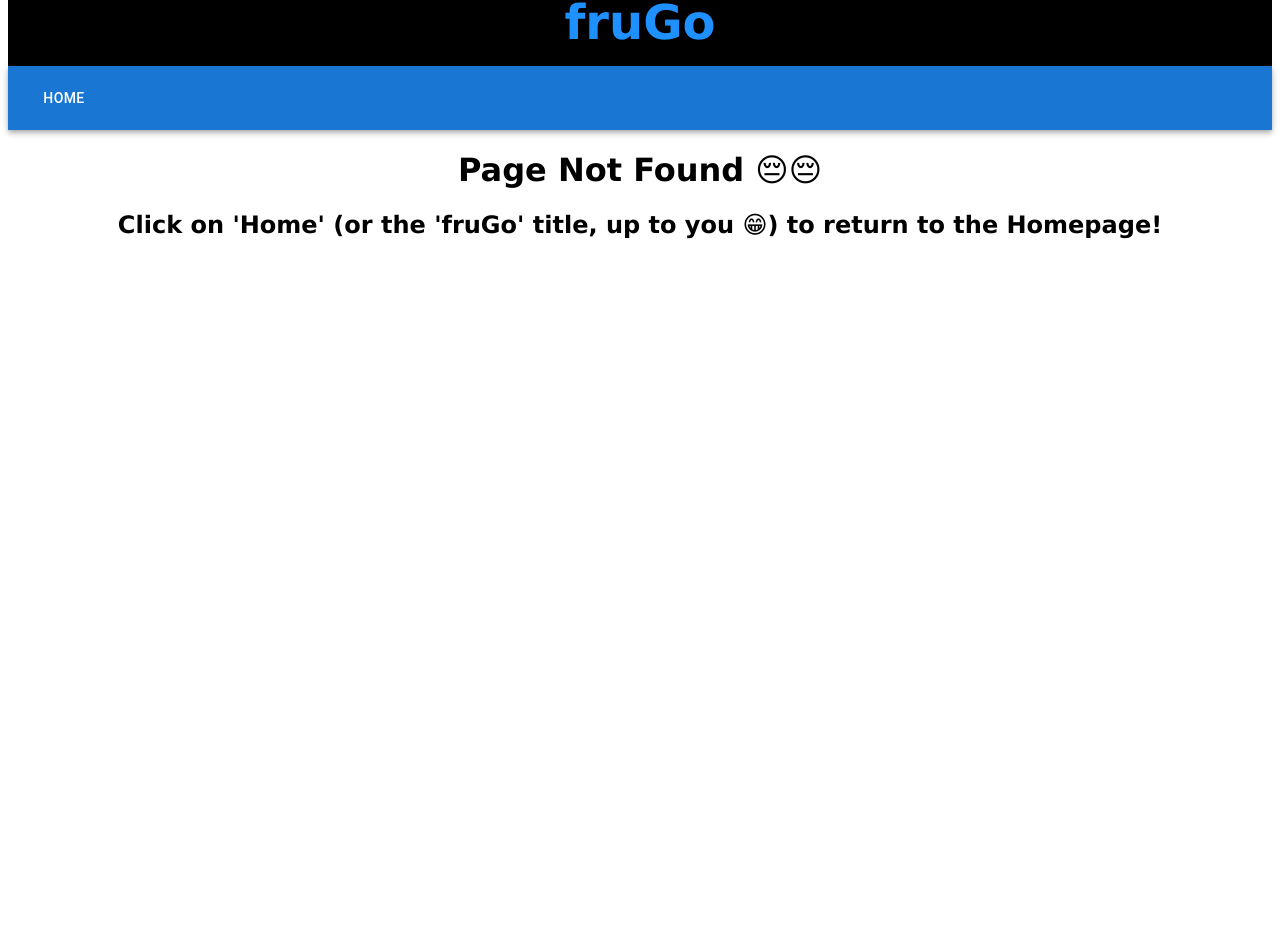
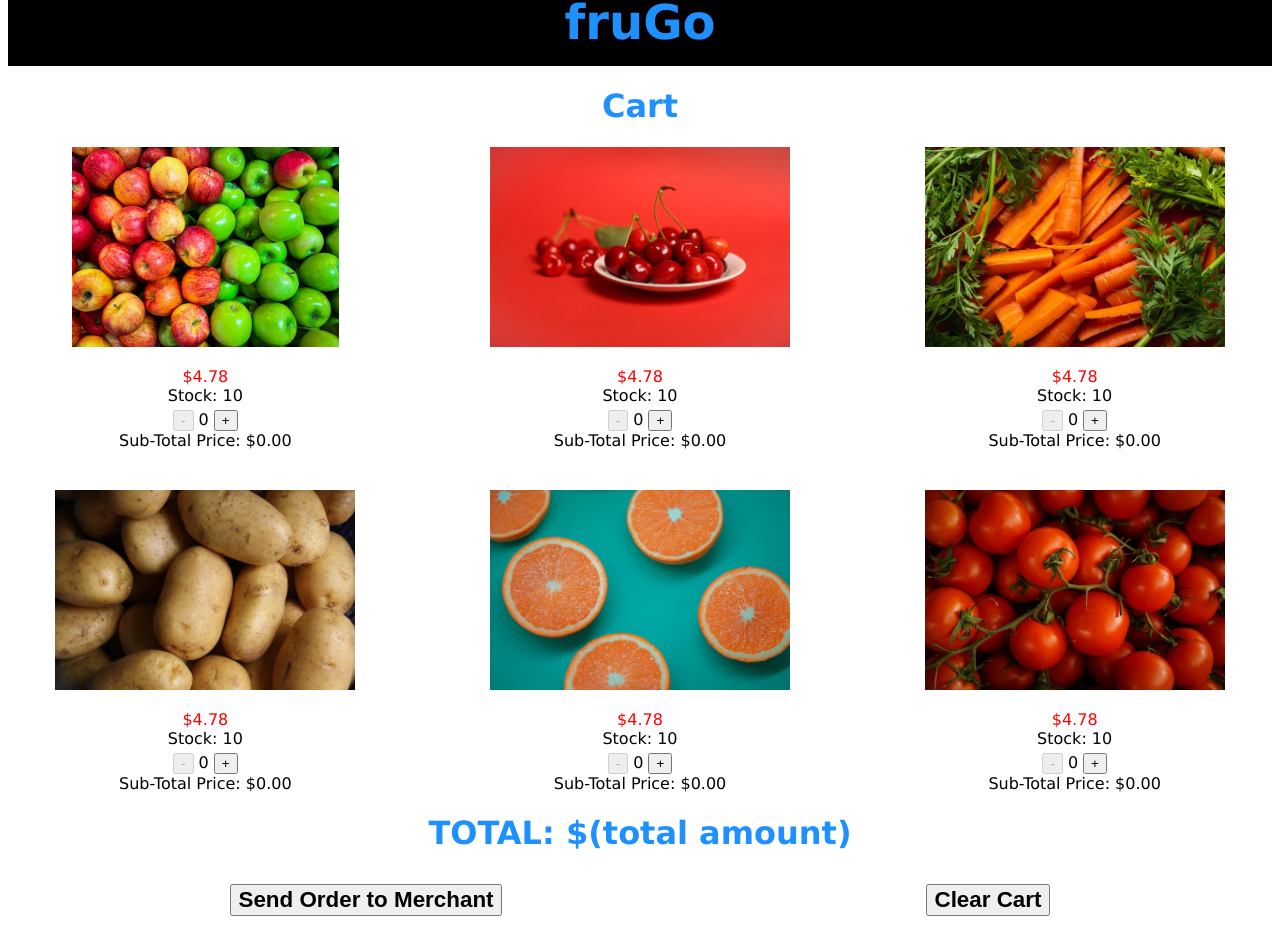
Before and after one commit to liwaahaddara/frugo-fullstack, a React (Create React App) app: page /customer/cart in a window 1280 px wide. Before the commit this address had no page. Shown: the part 30-964 px from the top of the page. Before the commit the page ends 800 px from the top, so only its background shows below. Built offline with nearby package versions, Linux system fonts and the light colour scheme.

Commit message:
added routing for CustomerCartPage (& some styling for cart buttons)

```diff
--- a/src/App.css
+++ b/src/App.css
@@ -41,3 +41,15 @@
   display: flex;
   justify-content: space-around;
 }
+
+.cart-bottom-buttons {
+  padding: 10px;
+  color: white;
+  display: flex;
+  justify-content: space-around;
+}
+
+.cart-bottom-button {
+  font-size: 1.4rem;
+  font-weight: 600;
+}
--- a/src/App.jsx
+++ b/src/App.jsx
@@ -9,6 +9,7 @@ import NotFound from './components/NotFound';
 import Register from './components/Register';
 import CustomerHomePage from './components/CustomerPages/CustomerHomePage';
 import CustomerProductsPage from './components/CustomerPages/CustomerProductsPage';
+import CustomerCartPage from './components/CustomerPages/CustomerCartPage';
 
 function App() {
   return (
@@ -31,9 +32,9 @@ function App() {
 
         <Route exact path='register' element={<Register />} />
 
-        <Route exact path='customer' element={<CustomerHomePage />}>
-        </Route>
+        <Route exact path='customer' element={<CustomerHomePage />} />
         <Route exact path='customer/products' element={<CustomerProductsPage />} />
+        <Route exact path='customer/cart' element={<CustomerCartPage />} />
 
         <Route exact path="*" element={<NotFound />} />
       </Routes>
```
